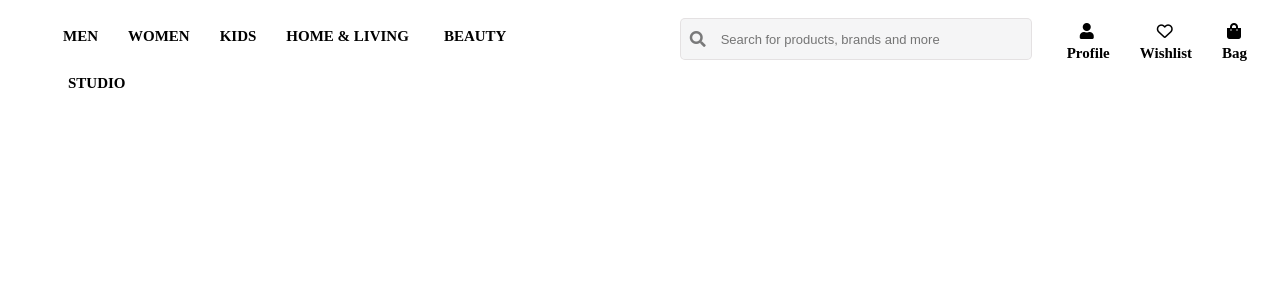
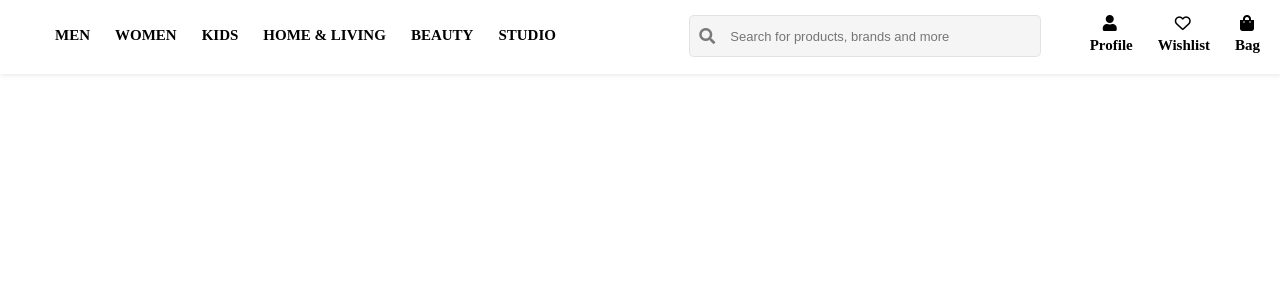
Before and after one commit to suganth4/quality-bazaar, a Vue app: page / in a window 1280 px wide. Shown: the top 300 px of the page. Built offline with nearby package versions, Linux system fonts and the light colour scheme.

Commit message:
--- Auto-Git Commit ---

```diff
--- a/src/components/login-qa.vue
+++ b/src/components/login-qa.vue
@@ -91,10 +91,16 @@ export default {
 </script>
 
 <style>
+body {
+    margin: 0px;
+}
 #header, .options {
     display: flex;
     justify-content: space-between ;
     /* border: 1px solid red; */
+}
+#header {
+    box-shadow:1px 1px 5px rgba(0, 0, 0,0.1) ;
 }
 .right {
     padding: 10px;
@@ -102,8 +108,7 @@ export default {
 }
 .menu {
     list-style-type:none;
-    margin: 0px;
-    margin-top:5px ;
+    margin-bottom: 0px;
     /* border: 1px solid red; */
 }
 .menu li {
@@ -112,10 +117,14 @@ export default {
 li {
     padding: 10px;
 }
-#options-list-1 a,#options-list-2 a,#options-list-3 a,#options-list-4 a,#options-list-5, #options-list-6, a,.kart {
+#options-list-1, #options-list-2, #options-list-3, #options-list-4, #options-list-5, #options-list-6{
+    box-sizing: border-box;
+    padding-bottom: 25px;
+}
+#options-list-1 a,#options-list-2 a,#options-list-3 a,#options-list-4 a,#options-list-5 a, #options-list-6 a,.kart {
     text-decoration: none;
     font-size: 15px;
-    margin: 5px;
+    margin-left: 5px;
     font-weight: 600;
     color: black;
 }
@@ -135,6 +144,7 @@ li {
     margin: 10px;
 }
 #men a, #women a, #kids a, #beauty a, #studio a, #home a {
+    margin: 0px;
     display: block;
 }
 #men, #women, #kids, #beauty, #studio , #home{
@@ -145,7 +155,7 @@ li {
     position: absolute;
     top:80px;
 }
-#options-list-1:hover, #options-list-2:hover, #options-list-3:hover,#options-list-4:hover #home, #options-list-5:hover, #options-list-6:hover{
+#options-list-1:hover, #options-list-2:hover, #options-list-3:hover,#options-list-4:hover, #options-list-5:hover, #options-list-6:hover{
     border-bottom: solid 5px rgb(255, 0, 179);
 }
 #options-list-1:hover #men, #options-list-2:hover #women, #options-list-3:hover #kids,#options-list-4:hover #home, #options-list-5:hover #beauty, #options-list-6:hover #studio {
@@ -172,6 +182,7 @@ li {
 .search {
     position: relative;
     margin-left: 100px;
+    margin-top:5px ;
     /* border: 1px solid red; */
 }
 .fa-search {
```
Also changed, not shown: .autogit/logs/log-1-4-2022-16-49-30.txt (added).
